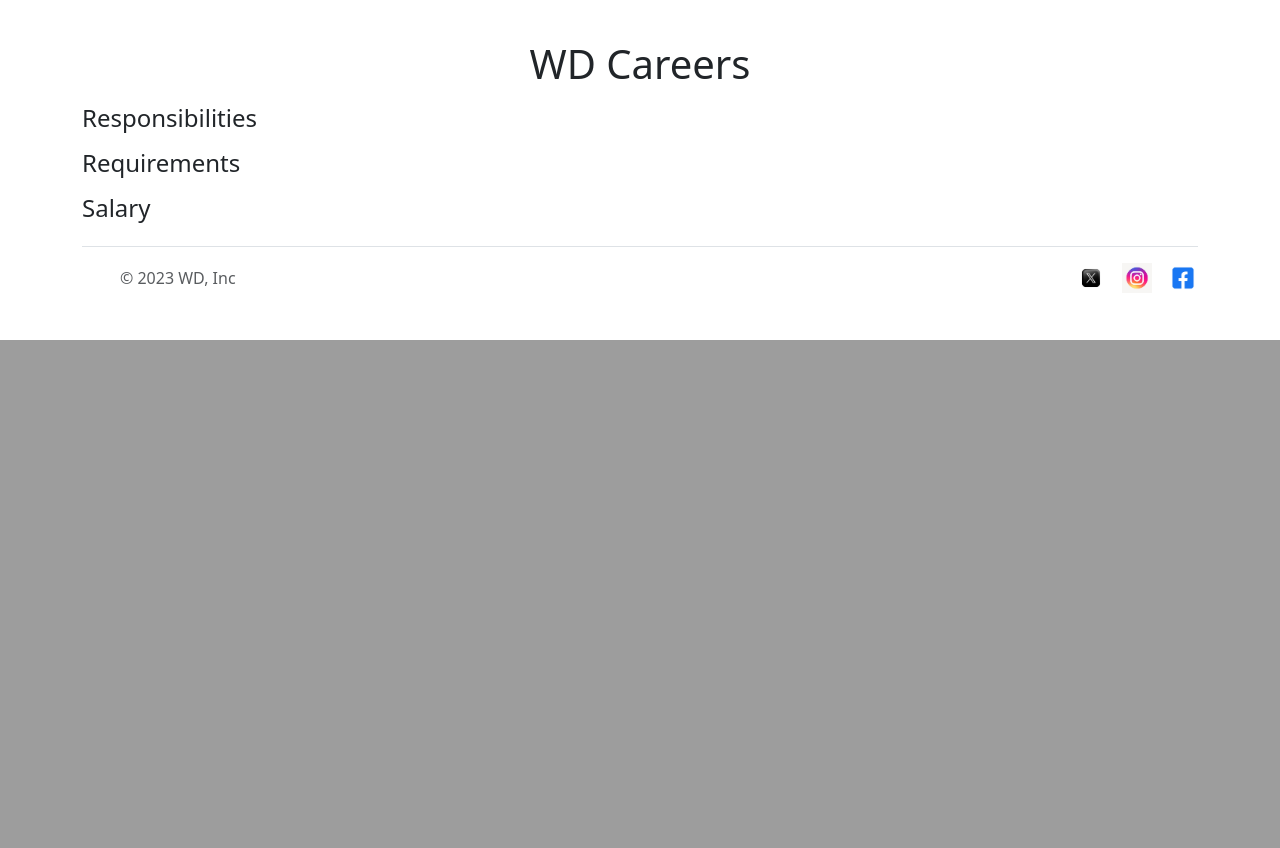
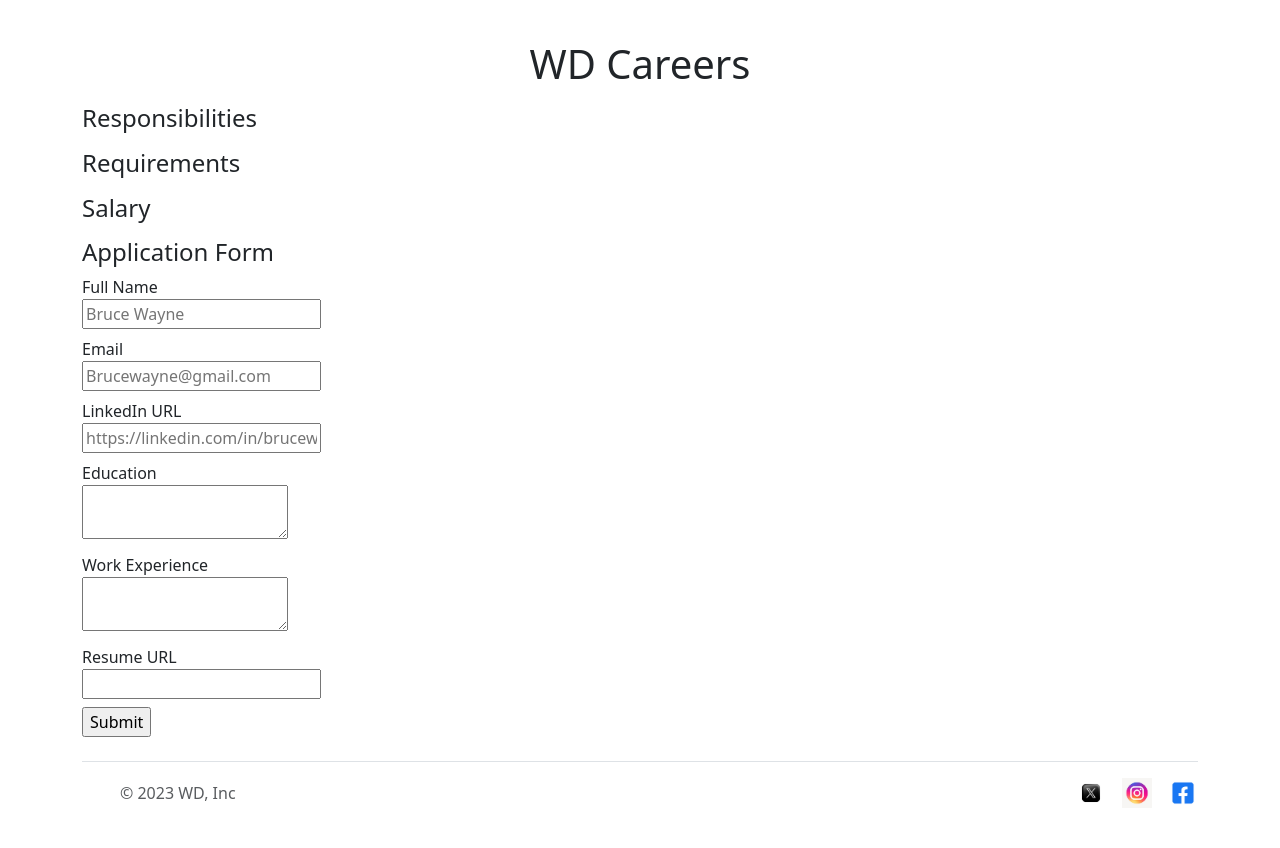
Before and after one commit to sanketbabar2001/careers_website_v2, a Flask app: template templates/jobpage.html in a window 1280 px wide. Shown: the part 460-1308 px from the top of the page. Before the commit the page ends 800 px from the top, so only its background shows below. Run offline with Flask 3, Linux system fonts and the light colour scheme; the template is opened without the code that fills it, so the values that code supplies are empty.

Commit message:
store application in database

```diff
--- a/app.py
+++ b/app.py
@@ -1,5 +1,7 @@
-from flask import Flask, render_template, jsonify
-from database import load_jobs_from_db, load_job_from_db
+from flask import Flask, render_template, jsonify,request
+from database import load_jobs_from_db, load_job_from_db ,add_application_to_db
+
+app = Flask(__name__)
 
 app = Flask(__name__)
 
@@ -21,5 +23,14 @@
     else:
       return render_template('jobpage.html', job=job)
 
+@app.route('/job/<int:id>/apply' ,methods=['POST'])
+def apply_to_job(id):
+    data = request.form
+    job = load_job_from_db(id)
+
+    add_application_to_db(id, data)
+
+    return render_template('application_submitted.html', application=data,job=job)
+
 if __name__ == '__main__':
     app.run(host='0.0.0.0', port=8080, debug=True)
--- /dev/null
+++ b/templates/application_form.html
@@ -0,0 +1,28 @@
+<h4>Application Form</h4>
+<form action="/job/{{job['id']}}/apply" method='post'>
+  <div class="mb-2">
+    <label>Full Name</label><br>
+    <input type="text" name="full_name" placeholder="Bruce Wayne">
+  </div>
+  <div class="mb-2">
+    <label>Email</label><br>
+    <input type="text" name="email" placeholder="Brucewayne@gmail.com">
+  </div>
+  <div class="mb-2">
+    <label>LinkedIn URL</label><br>
+    <input type="text" name="linkedin_url" placeholder="https://linkedin.com/in/brucewayne">
+  </div>
+  <div class="mb-2">
+    <label>Education</label><br>
+    <textarea name='education'></textarea>
+  </div>
+  <div class="mb-2">
+    <label>Work Experience</label><br>
+    <textarea name='work_experience'></textarea>
+  </div>
+  <div class="mb-2">
+    <label>Resume URL</label><br>
+    <input type="text" name="resume_url">
+  </div>
+  <input type="submit">
+</form>
--- a/templates/home.html
+++ b/templates/home.html
@@ -2,7 +2,7 @@
 <html>
   <head>
     {% include 'bootstrap.html' %}
-    <title>Carrers Website</title>
+    <title>WD Carrers</title>
   </head>
   <body>
     {% include 'nav.html' %}
--- a/templates/jobpage.html
+++ b/templates/jobpage.html
@@ -25,6 +25,7 @@
       </ol>
       <h4>Salary</h4>
       <p>{{job.currency}}{{job.salary}}</p>
+      {% include 'application_form.html'%}
     </div>
     {% include 'footer.html' %}
   </body>
```
Also changed, not shown: database.py (+13 -0 lines), templates/application_submitted.html (added, +34 -0 lines).
